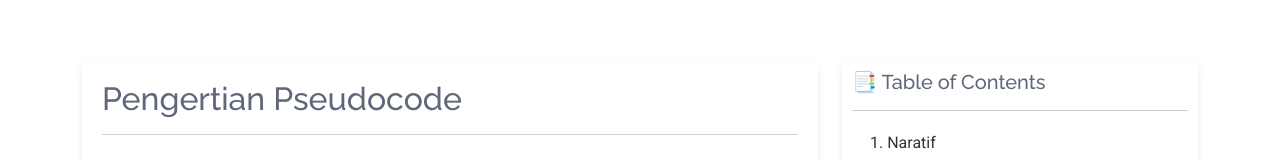
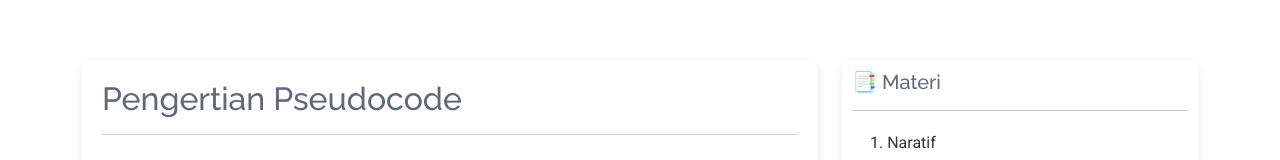
Before and after one commit to M1Skill/education, a plain HTML site: page materi/notasi-algoritma/pseudocode.html in a window 1280 px wide. Shown: the part 169-329 px from the top of the page. Drawn offline with Linux system fonts and the light colour scheme.

Commit message:
Update pseudocode.html

```diff
--- a/materi/notasi-algoritma/pseudocode.html
+++ b/materi/notasi-algoritma/pseudocode.html
@@ -202,7 +202,7 @@
                     <div class="col-lg-4">
                         <!-- Table of Contents -->
                         <div class="table-of-contents mb-3" data-aos="fade-up" data-aos-delay="100">
-                            <h5 class="mb-3">📑 Table of Contents</h5>
+                            <h5 class="mb-3">📑 Materi</h5>
                             <hr>
                             <ul class="list-unstyled container">
                                 <li class="mb-1"><a href="./naratif.html">1. Naratif</a></li>
```
